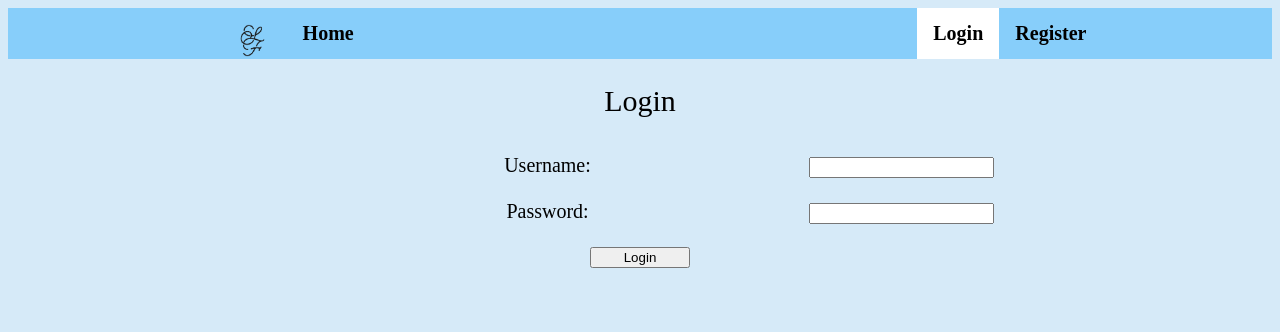
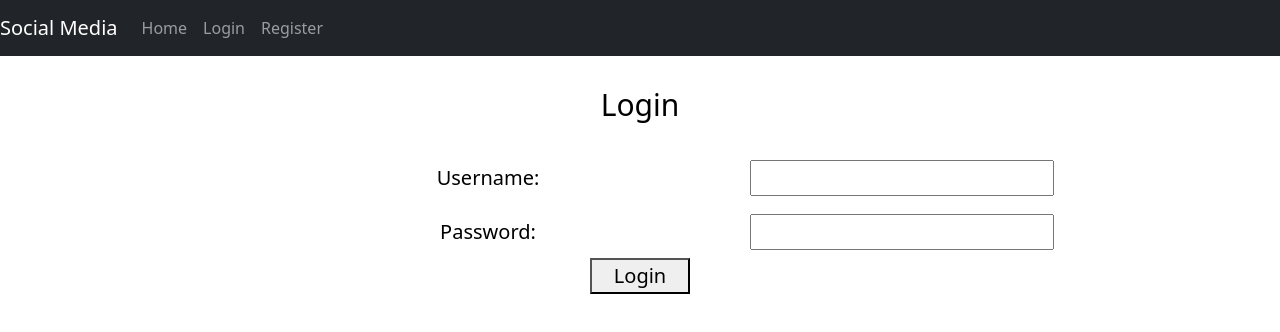
Before and after one commit to soga2001/BasedBook, a React (Create React App) app in the folder front_end/: page /Login in a window 1280 px wide. Shown: the top 332 px of the page. Built offline with nearby package versions, Linux system fonts and the light colour scheme.

Commit message:
Reactstrap Navbar and dropdown meno once logged in. Also displays username of the user logged in on the dropdown button.

```diff
--- a/front_end/package.json
+++ b/front_end/package.json
@@ -3,6 +3,7 @@
   "version": "0.1.0",
   "private": true,
   "dependencies": {
+    "@popperjs/core": "^2.9.3",
     "@testing-library/jest-dom": "^5.14.1",
     "@testing-library/react": "^11.2.7",
     "@testing-library/user-event": "^12.8.3",
@@ -12,6 +13,7 @@
     "@types/react-bootstrap": "^0.32.26",
     "@types/react-dom": "^17.0.9",
     "@types/react-router-dom": "^5.1.8",
+    "@types/reactstrap": "^8.7.2",
     "axios": "^0.21.1",
     "bootstrap": "^5.1.0",
     "react": "^17.0.2",
@@ -22,6 +24,7 @@
     "react-redux": "^7.2.4",
     "react-router-dom": "^5.2.0",
     "react-scripts": "4.0.3",
+    "reactstrap": "^8.9.0",
     "redux": "^4.1.1",
     "redux-thunk": "^2.3.0",
     "redux-token-auth": "^0.19.0",
--- a/front_end/src/Home.tsx
+++ b/front_end/src/Home.tsx
@@ -1,5 +1,8 @@
 import React, { Component } from "react";
 import axios from "axios";
+import './style.css'
+import 'bootstrap/dist/css/bootstrap.css';
+import {Jumbotron} from 'reactstrap'
 
 interface Post {
   _id: string;
@@ -48,6 +51,7 @@ class Home extends Component {
 
   renderData(post: Post) {
       return (
+        <div>
             <div className="posts">
               <h3 key={post.title}>{post.title} <p hidden>Id: {post._id}</p></h3>
               <input type="text" id="post_id" value={post._id} key={post._id} hidden readOnly></input>
@@ -58,6 +62,8 @@ class Home extends Component {
                 {post.author === localStorage.getItem('username') ? <button key='delete' className="delete" onClick={this.delete}>Delete</button> : '' }
               </div>
             </div>
+        </div>
+
       )
   }
 
--- a/front_end/src/Login.tsx
+++ b/front_end/src/Login.tsx
@@ -1,6 +1,7 @@
 import React, { Component } from "react";
 import axios from "axios"
-import './style.css';
+import './style.css'
+import {Container, Jumbotron} from 'reactstrap';
 
 class Login extends Component {
   state = {err: "", logged_in: ""};
@@ -45,7 +46,6 @@ class Login extends Component {
         </form>
         {this.state.err ? <h3 className="message">{this.state.err}</h3> : <h3 className="message">{this.state.logged_in}</h3>}
       </div>
-
     );
   }
 }
--- a/front_end/src/Navbar.tsx
+++ b/front_end/src/Navbar.tsx
@@ -1,48 +1,59 @@
-import React, { Component } from "react";
-import './style.css';
-import { NavLink, BrowserRouter as Router, Route} from "react-router-dom"
-import Home from './Home';
-import Register from './Register';
-import Login from './Login';
-import Post from "./Post";
+import React, { useState } from 'react';
+import {
+  Collapse,
+  Navbar,
+  NavbarToggler, NavbarBrand, Nav, NavItem, NavLink, UncontrolledDropdown, DropdownToggle, DropdownMenu, DropdownItem, NavbarText
+} from 'reactstrap';
+import 'bootstrap/dist/css/bootstrap.min.css';
 
 function logout() {
-    localStorage.removeItem('token');
-    localStorage.removeItem('username');
-    window.location.href ='/';
+  localStorage.removeItem('token');
+  localStorage.removeItem('username');
+  window.location.href ='/';
 }
 
 
-export default class NavBar extends Component {
-  render() {
-    return(
-      <Router>
+const NavBar = (props:any) => {
+  const [isOpen, setIsOpen] = useState(false);
+  const toggle = () => setIsOpen(!isOpen);
 
-        <nav className="topnav">
-          <div>
-            <ul>
-            <li className="logo"><NavLink exact to='/' activeClassName="selected" ><img src='logo.png' id='logo' alt="Logo"/></NavLink></li>
-              <div className="left" >
+  return (
+    <Navbar color="dark" dark expand="md">
+      <NavbarBrand href="/Home">Social Media</NavbarBrand>
+      <NavbarToggler onClick={toggle} />
+      <Collapse isOpen={isOpen} navbar>
+        <Nav className="justify-content-center" navbar>
+          <NavItem>
+            <NavLink href="/Home">Home</NavLink>
+          </NavItem>
+          <NavItem className="right">
+            {!localStorage.getItem('token') && <NavLink href="/Login">Login</NavLink>}
+          </NavItem>
+          <NavItem>
+            {!localStorage.getItem('token') && <NavLink href="/Register">Register</NavLink> }
+          </NavItem>
+            {localStorage.getItem('token') &&
+            <UncontrolledDropdown nav inNavbar>
+              <DropdownToggle nav caret>
+                {localStorage.getItem('username')}
+              </DropdownToggle>
+              <DropdownMenu right>
+                <DropdownItem>
+                  Option 1
+                </DropdownItem>
+                <DropdownItem>
+                  Option 2
+                </DropdownItem>
+                <DropdownItem divider />
+                <DropdownItem onClick={logout}>
+                  Logout
+                </DropdownItem>
+              </DropdownMenu>
+            </UncontrolledDropdown> }
+        </Nav>
+      </Collapse>
+    </Navbar>
+  );
+}
 
-                <li><NavLink to='/Home' activeClassName="active">Home</NavLink></li>
-                <li>{localStorage.getItem('token') && <NavLink to='/Post' activeClassName="active">Post</NavLink>}</li>
-              </div>
-              <div className="right">
-                <li>{!localStorage.getItem('token') && <NavLink to='/Login' activeClassName="active">Login</NavLink>}</li>
-                <li> {!localStorage.getItem('token') && <NavLink to='/Register' activeClassName="active">Register</NavLink>}</li>
-                <li className="logout" onClick={logout} >{localStorage.getItem('token') && <NavLink to='/' activeClassName='logout'>Logout</NavLink>}</li>
-              </div>
-            </ul>
-          </div>
-        </nav>
-        <Route path="/" exact component={Home}/>
-        <Route path="/Home" exact component={Home}/>
-        <Route path="/Post" exact component ={Post}/>
-        <Route path="/Login" exact component={Login}/>
-        <Route path="/Register" exact component={Register}/>
-    </Router>
-  )
-  }
-
-
-}
+export default NavBar;
--- a/front_end/src/Register.tsx
+++ b/front_end/src/Register.tsx
@@ -1,5 +1,6 @@
 import React, { Component } from "react";
 import axios from "axios";
+import './style.css'
 
 class Register extends Component {
   state = {err: "", registered: ""};
--- a/front_end/src/index.tsx
+++ b/front_end/src/index.tsx
@@ -3,12 +3,25 @@ import ReactDOM from 'react-dom';
 import './index.css';
 import NavBar from './Navbar';
 import reportWebVitals from './reportWebVitals';
+import { BrowserRouter as Router, Route, Switch} from "react-router-dom";
+import Home from './Home';
+import Register from './Register';
+import Login from './Login';
+import Post from "./Post";
 
 
 
 ReactDOM.render(
   <React.Fragment>
     <NavBar />
+    <Router>
+      <Switch>
+        <Route path="/Home"> <Home /> </Route>
+        <Route path="/Post"><Post/></Route>
+        <Route path="/Login"> <Login /> </Route>
+        <Route path="/Register"> <Register /> </Route>
+      </Switch>
+    </Router>
   </React.Fragment>,
   document.getElementById('root')
 );
--- a/front_end/src/style.css
+++ b/front_end/src/style.css
@@ -1,8 +1,3 @@
-html {
-  background-color: #D6EAF8;
-  max-width: 100%;
-}
-
 .App {
   text-align: center;
   font-size: 20px;
@@ -38,76 +33,9 @@ button {
 
 form {
   padding: 2%;
-  font-size: 30px;
-}
-
-/* NavBar */
-
-ul {
-  list-style-type: none;
-  overflow: hidden;
-  width: 70%;
-  margin: auto;
-}
-
-li, #logo {
-  float: left;
-  font-size: 20px;
-  font-weight: bold;
-  list-style-type: none;
-}
-
-li a {
-  display: block;
-  text-align: center;
-  padding: 14px 16px;
-  text-decoration: none;
-  color: black;
-}
-
-li:hover:not(.active) {
-  background-color: white;
-  color: black;
-}
-
-.left {
-  float: left;
-}
-
-.right {
-  float: right;
 }
 
 
-nav {
-  background-color: lightskyblue;
-}
-
-#logo {
-  width: 37px;
-  padding: 0%;
-  margin: 0%;
-  filter: invert(0%) sepia(10%) saturate(3000%) hue-rotate(360deg) brightness(0%) contrast(80%);
-}
-
-
-li.logo:hover:not(.active) {
-  background-color: transparent !important;
-  filter: invert(20%) sepia(50%) saturate(3207%) hue-rotate(360deg) brightness(80%) contrast(200%);
-}
-
-.selected {
-  background-color: transparent !important;
-  filter: invert(5%) sepia(100%) saturate(3000%) hue-rotate(360deg) brightness(150%) contrast(200%);
-}
-
-.active {
-  background-color: white;
-}
-
-.logout {
-  background-color: none;
-}
 /* Message */
 
 .message {
```
Also changed, not shown: 1 other file (tests, documents, lock files or other folders). Lines whose indentation alone changed are shown as unchanged.
